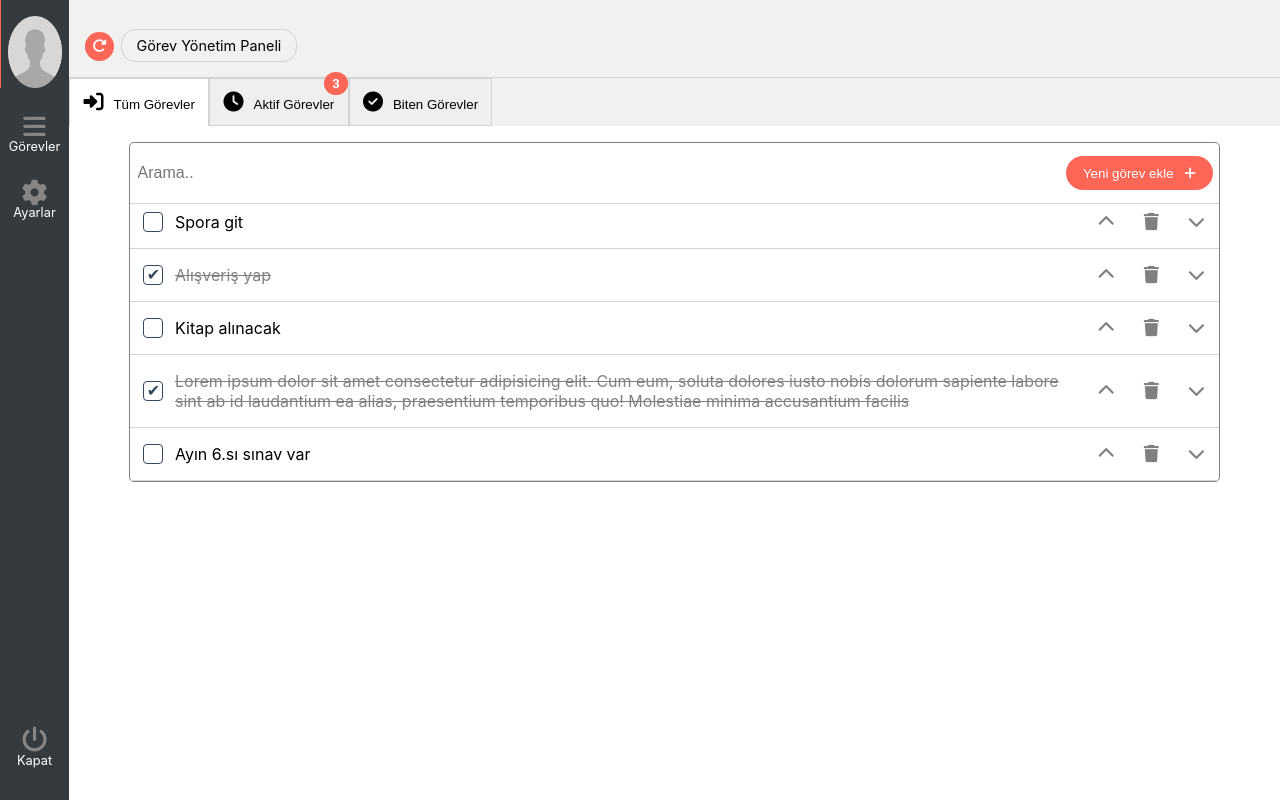
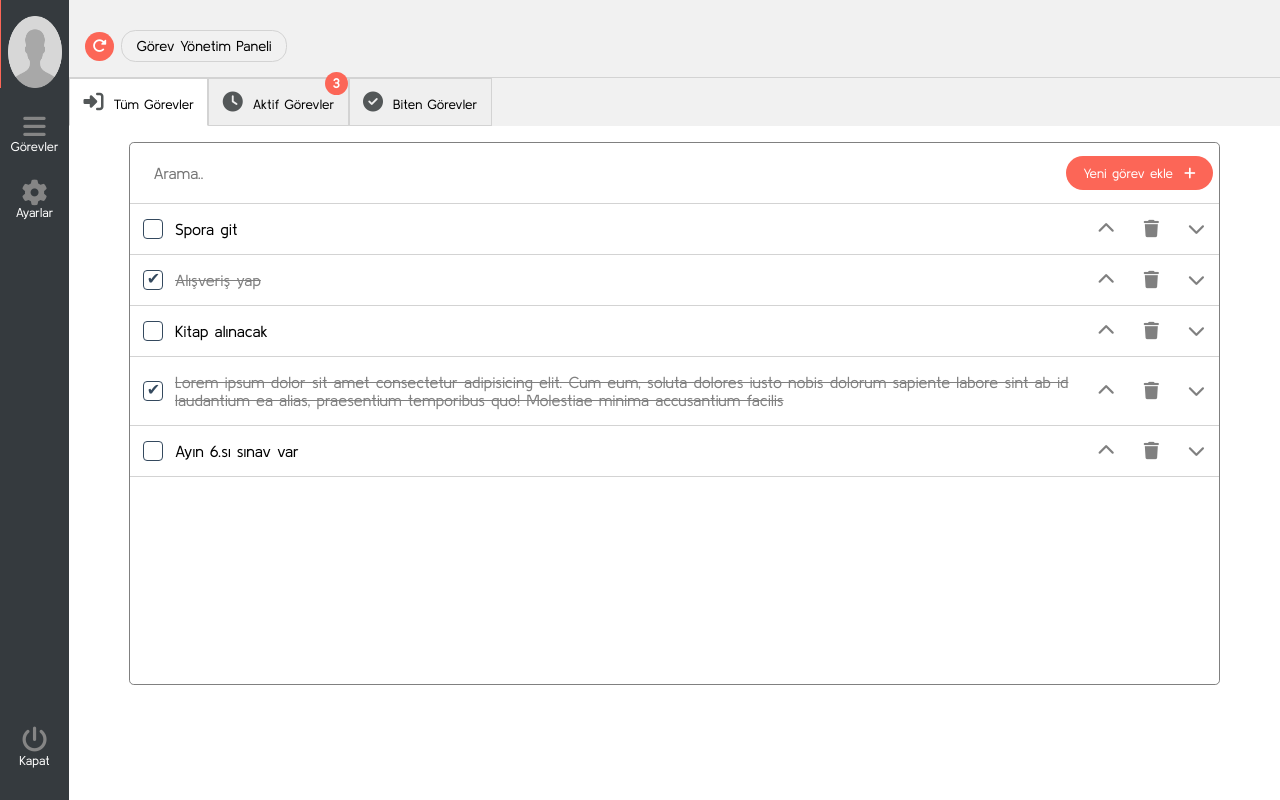
Before and after one commit to brkcrdk/todo, a React (Create React App) app: page / in a window 1280 px wide. Built offline with nearby package versions, Linux system fonts and the light colour scheme.

Commit message:
Style update

```diff
--- a/src/Components/List/list.scss
+++ b/src/Components/List/list.scss
@@ -20,7 +20,7 @@
   input {
     font-size: 1em;
     width: 100%;
-    padding: 0.5em;
+    padding: 0.5em 1.5em;
     border: none;
     outline: none;
   }
@@ -54,10 +54,16 @@
 }
 
 #item-container {
-  max-height: 55vh;
   overflow: scroll;
   overflow-x: hidden;
   border: none;
+  @include mobileS {
+    height: 55vh;
+  }
+  @include desktop {
+    min-height: 60vh;
+  }
+
   .empty {
     text-align: center;
   }
--- a/src/Components/ListItem/ListItem.scss
+++ b/src/Components/ListItem/ListItem.scss
@@ -6,9 +6,6 @@
   align-items: center;
   justify-content: center;
   border-bottom: 1px solid lightgrey;
-  &:first-child {
-    margin-top: -0.5em;
-  }
   label {
     margin: 0 auto;
   }
--- a/src/Components/Main/main.scss
+++ b/src/Components/Main/main.scss
@@ -1,5 +1,7 @@
 @import "../../utils.scss";
-
+* {
+  font-family: "Kulim Park", sans-serif;
+}
 #main-container {
   display: flex;
   max-width: 1441px;
--- a/src/Components/Tabs/tabs.scss
+++ b/src/Components/Tabs/tabs.scss
@@ -20,6 +20,7 @@
     padding: 1em;
     position: relative;
     i {
+      color: getColor(myGrey);
       font-size: 1.5em;
       padding-right: 0.5em;
     }
--- a/src/utils.scss
+++ b/src/utils.scss
@@ -1,4 +1,4 @@
-@import url("https://fonts.googleapis.com/css?family=Lato&display=swap");
+@import url("https://fonts.googleapis.com/css?family=Kulim+Park&display=swap");
 
 $mobileS: 320px;
 $mobileM: 375px;
```
